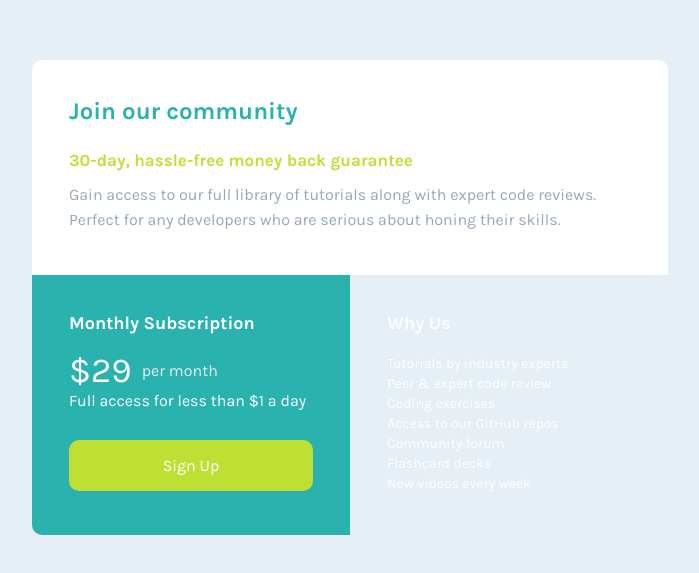
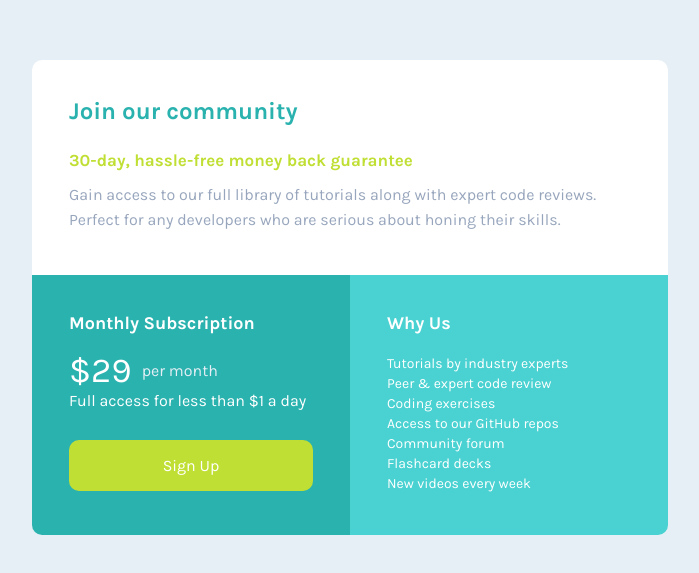
Before and after one commit to Alexjr53/Single-Price-Grid-Component, a plain HTML site: page index.html in a window 1280 px wide. Shown: the part 103-676 px from the top of the page, without its empty margins (290-989 px from the left). Drawn offline with Linux system fonts and the light colour scheme.

Commit message:
arquivo adicionado

```diff
--- a/src/css/variables.css
+++ b/src/css/variables.css
@@ -1,5 +1,6 @@
 :root{
     --primary-medium-color:hsl(179, 62%, 43%);
+    --primary-soft-color:hsla(179, 61%, 51%, 0.884);
     --secundary-soft-color:hsl(71, 73%, 54%);
     --neutral-soft-color:hsl(204, 43%, 93%);
     --neutral-medium-color:hsl(218, 22%, 67%);
```
